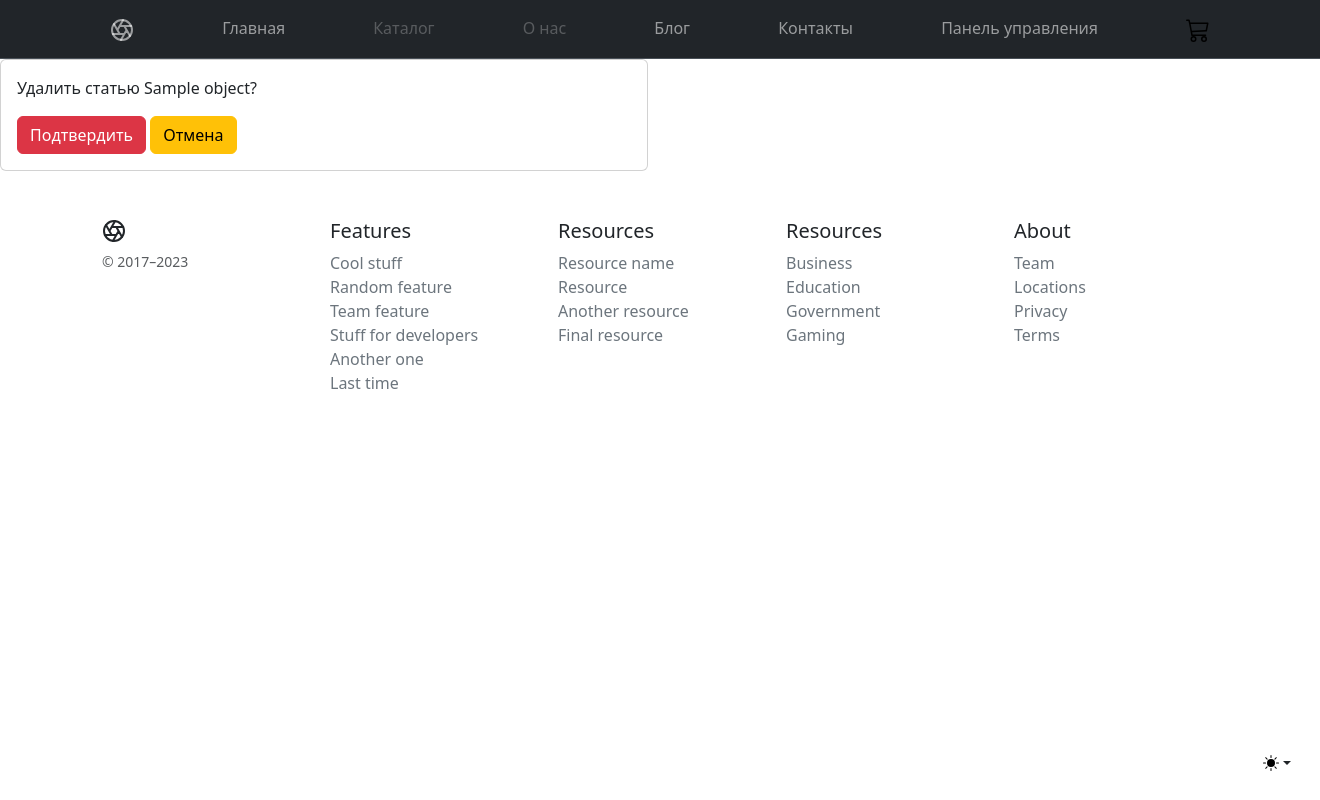
After one commit to Mirrormsk/skystore, a Django app: template blog/templates/blog/article_confirm_delete.html in a window 1320 px wide; the page is wider, and only the part inside the window is pictured. The commit adds this page. Run offline with Django 4.2, Linux system fonts and the light colour scheme; the template is opened without the code that fills it: most values are stand-ins (such as "Sample title", 1, 10 or a date in 2020); some libraries are stand-ins or nearby versions.

Commit message:
delete template for article created

```diff
--- /dev/null
+++ b/blog/templates/blog/article_confirm_delete.html
@@ -0,0 +1,22 @@
+{% extends 'catalog/base.html' %}
+
+{% block body %}
+    <div class="col-12">
+        <div class="row">
+            <div class="col-6">
+                <div class="card">
+                    <div class="card-body">
+                        <form method="post">
+                            {% csrf_token %}
+
+                            <p>Удалить статью {{ object.title }}?</p>
+                            <button type="submit" class="btn btn-danger">Подтвердить</button>
+                            <a href="{% url 'backoffice:blog_list' %}" class="btn btn-warning">Отмена</a>
+
+                        </form>
+                    </div>
+                </div>
+            </div>
+        </div>
+    </div>
+{% endblock %}
--- a/blog/templates/blog/article_detail.html
+++ b/blog/templates/blog/article_detail.html
@@ -1,4 +1,5 @@
 {% extends 'catalog/base.html' %}
+{% load catalog_tags %}
 {% block body %}
     <main class="container">
         <div class="col-md-8 my-5">
@@ -6,7 +7,7 @@
                 <h5 class="link-body-emphasis mb-1">{{ object.title }}</h5>
                 <p class="blog-post-meta">{{ object.created_at }}</p>
                 <p class="blog-post-meta">{{ object.slug }}</p>
-                <img class="card-img-top img-fluid mb-4" src="{{ object.preview.url }}" alt="{{ object.title }}">
+                <img class="card-img-top img-fluid mb-4" src="{% media_path object.preview %}" alt="{{ object.title }}">
                 <p>{{ object.content }}</p>
                 <div class="col-2 table-group-divider">
                 </div>
```
Also changed, not shown: blog/templates/blog/article_form.html (+7 -1 lines).
